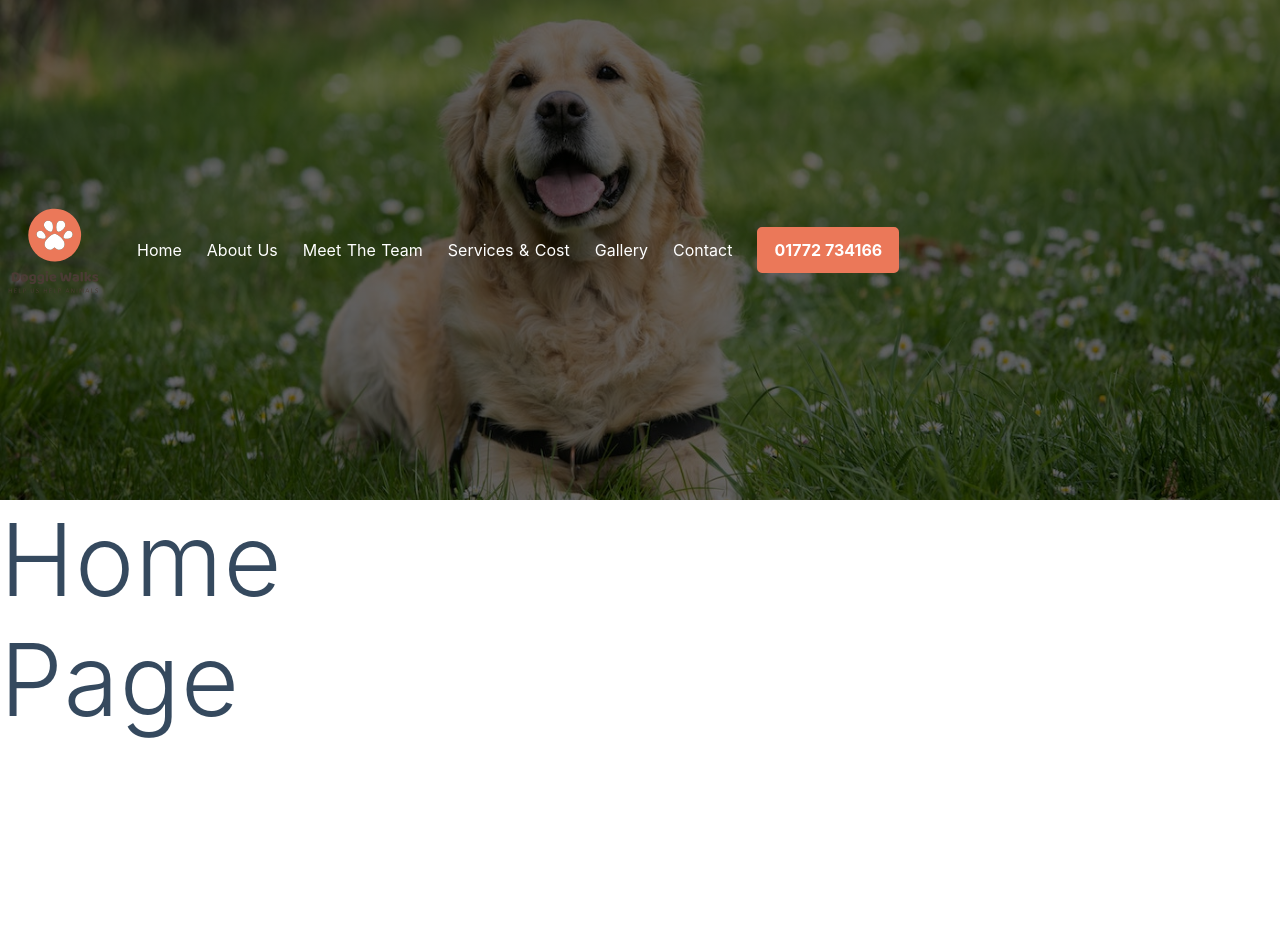
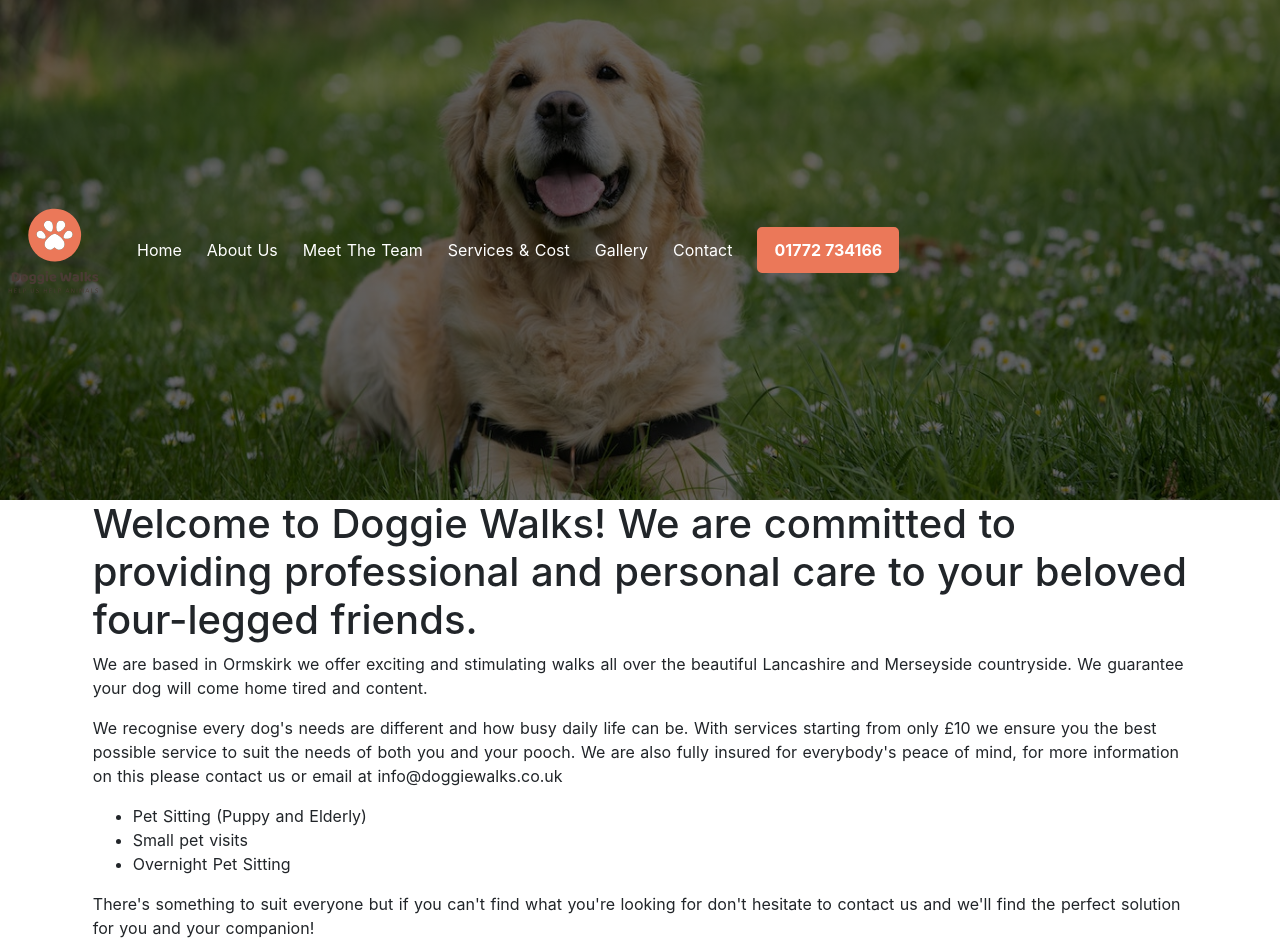
Before and after one commit to clarkenewsh/doggie-walks-site, a Nuxt app: page / in a window 1280 px wide. Shown: the top 952 px of the page. Built offline with nearby package versions, Linux system fonts and the light colour scheme.

Commit message:
home page content implemented

```diff
--- a/pages/index.vue
+++ b/pages/index.vue
@@ -1,9 +1,20 @@
 <template>
-  <div>
+  <section>
     <h1 class="title">
-      Home Page
+      Welcome to Doggie Walks! We are committed to providing professional and personal care to your beloved four-legged friends.
     </h1>
-  </div>
+    <p>We are based in Ormskirk we offer exciting and stimulating walks all over the beautiful Lancashire and Merseyside countryside. We guarantee your dog will come home tired and content.</p>
+    <p>
+      We recognise every dog's needs are different and how busy daily life can be. With services starting from only £10 we ensure you the best possible service to suit the needs of both you and your pooch.
+      We are also fully insured for everybody's peace of mind, for more information on this please contact us or email at info@doggiewalks.co.uk
+    </p>
+    <ul>
+      <li>Pet Sitting (Puppy and Elderly)</li>
+      <li>Small pet visits</li>
+      <li>Overnight Pet Sitting</li>
+    </ul>
+    <p>There's something to suit everyone but if you can't find what you're looking for don't hesitate to contact us and we'll find the perfect solution for you and your companion!</p>
+  </section>
 </template>
 
 <script>
@@ -22,22 +33,8 @@ export default {
 </script>
 
 <style scoped>
-.title {
-  font-family:
-    'Quicksand',
-    'Source Sans Pro',
-    -apple-system,
-    BlinkMacSystemFont,
-    'Segoe UI',
-    Roboto,
-    'Helvetica Neue',
-    Arial,
-    sans-serif;
-  display: block;
-  font-weight: 300;
-  font-size: 100px;
-  color: #35495e;
-  letter-spacing: 1px;
+section {
+  grid-column: 2;
 }
 
 </style>
```
